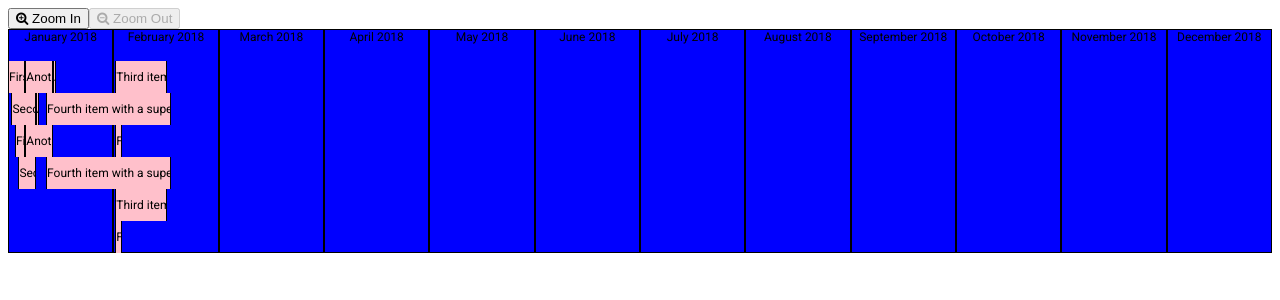
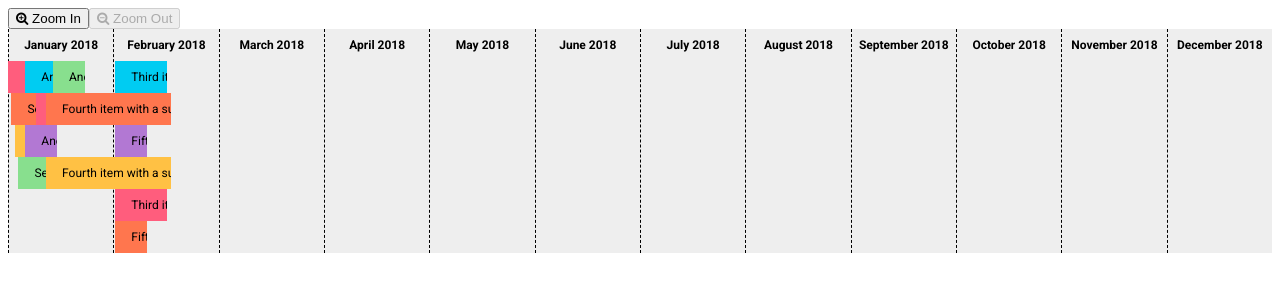
Before and after one commit to jdpearce/airtable-assignment, an Angular app: page / in a window 1280 px wide. Shown: the top 300 px of the page. Built offline with nearby package versions, Linux system fonts and the light colour scheme; a web font is replaced by a local one.

Commit message:
feat: tidy up styling

```diff
--- a/src/app/components/timeline-event/timeline-event.component.scss
+++ b/src/app/components/timeline-event/timeline-event.component.scss
@@ -1,7 +1,5 @@
 .timeline-event {
     background: pink;
-    border-left: 1px solid black;
-    border-right: 1px solid black;
     display: inline-block;
     overflow: hidden;
     white-space: nowrap;
@@ -11,4 +9,5 @@
     height: 2rem;
     display: flex;
     align-items: center;
+    padding: 0 1rem;
 }
--- a/src/app/components/timeline-event/timeline-event.component.ts
+++ b/src/app/components/timeline-event/timeline-event.component.ts
@@ -8,7 +8,7 @@ import { TimelineEvent } from '../timeline/timeline.component';
             class="timeline-event"
             draggable="true"
             (dragstart)="onDragStart($event)"
-            [ngStyle]="{ left: (event && event.left) + '%', width: (event && event.width) + '%' }"
+            [ngStyle]="{ left: (event && event.left) + '%', width: (event && event.width) + '%', background: event && event.colour }"
         >
             {{ event && event.name }}
             {{ event && event.start | date: 'dd MMM yyyy' }} to
--- a/src/app/components/timeline/timeline.component.html
+++ b/src/app/components/timeline/timeline.component.html
@@ -4,7 +4,7 @@
 <div class="timeline-container">
     <div class="timeline-column-container" [ngStyle]="{ width: columnWidth * columns.length + '%' }">
         <div class="timeline-column" *ngFor="let column of columns" [ngStyle]="{ width: columnWidth + '%' }">
-            {{ column }}
+            <div class="timeline-column-header">{{ column }}</div>
         </div>
     </div>
     <div class="timeline-lane" *ngFor="let laneEvents of lanes" (dragover)="onDragOver($event)" (drop)="onDrop($event)">
--- a/src/app/components/timeline/timeline.component.scss
+++ b/src/app/components/timeline/timeline.component.scss
@@ -1,11 +1,13 @@
+$lane-height: 2rem;
+
 .timeline-lane {
-    height: 2rem;
+    height: $lane-height;
     position: relative;
 }
 
 .timeline-container {
-    padding-top: 2rem;
-    background: grey;
+    padding-top: $lane-height;
+    background: #eee;
     overflow-x: scroll;
     overflow-y: hidden;
     position: relative;
@@ -23,10 +25,16 @@
 
 .timeline-column {
     height: 100%;
-    background: blue;
     box-sizing: border-box;
-    border: 1px solid black;
+    border-left: 1px dashed black;
     display: flex;
     flex-direction: column;
     align-items: center;
 }
+
+.timeline-column-header {
+    height: $lane-height;
+    display: flex;
+    align-items: center;
+    font-weight: 700;
+}
--- a/src/app/components/timeline/timeline.component.ts
+++ b/src/app/components/timeline/timeline.component.ts
@@ -9,6 +9,7 @@ export interface TimelineEvent {
     name: string;
     left?: number;
     width?: number;
+    colour?: string;
 }
 
 export function timelineEventComparer(a: TimelineEvent, b: TimelineEvent): number {
@@ -27,6 +28,8 @@ export enum ZoomLevel {
     Month = 'month',
     Year = 'year'
 }
+
+export const colours: string[] = ['#FF5D7D', '#FF764E', '#FFC144', '#88DF8E', '#00CCF2', '#B278D3'];
 
 @Component({
     selector: 'app-timeline',
@@ -199,10 +202,13 @@ export class TimelineComponent implements OnChanges {
 
     fillLanes(): void {
         this.lanes.length = 0;
-        for (let event of this.events) {
+        for (let i = 0; i < this.events.length; i++) {
+            const event = this.events[i];
+
             // lets assume that the end date is included
             event.width = getDaysDiff(event.start, event.end) * this.scale;
             event.left = (getDaysDiff(this.scaleStartDate, event.start) - 1) * this.scale;
+            event.colour = colours[i % colours.length];
 
             let foundLane = false;
             for (let lane of this.lanes) {
--- a/src/app/utils/date-helpers.ts
+++ b/src/app/utils/date-helpers.ts
@@ -17,7 +17,7 @@ export function getMonthsDiff(start: Date, end: Date) {
 // Gets the whole number of weeks (Mon - Sun) that cover the dates
 export function getWeeksDiff(start: Date, end: Date) {
     let days = getDaysDiff(start, end);
-    // why does javascript start days on Sunday? 🤦‍♀️
+    // why does javascript start weeks on Sunday? 🤦‍♀️
     let startDay = (start.getDay() + 6) % 7;
     let endDay = (end.getDay() + 6) % 7;
     days += startDay - 1;
```
